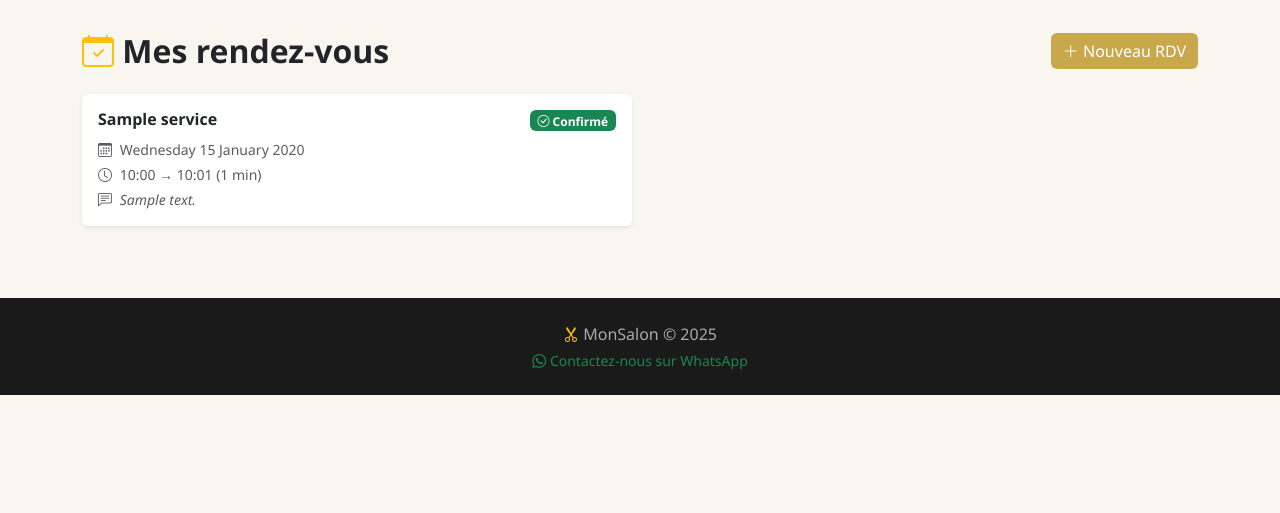
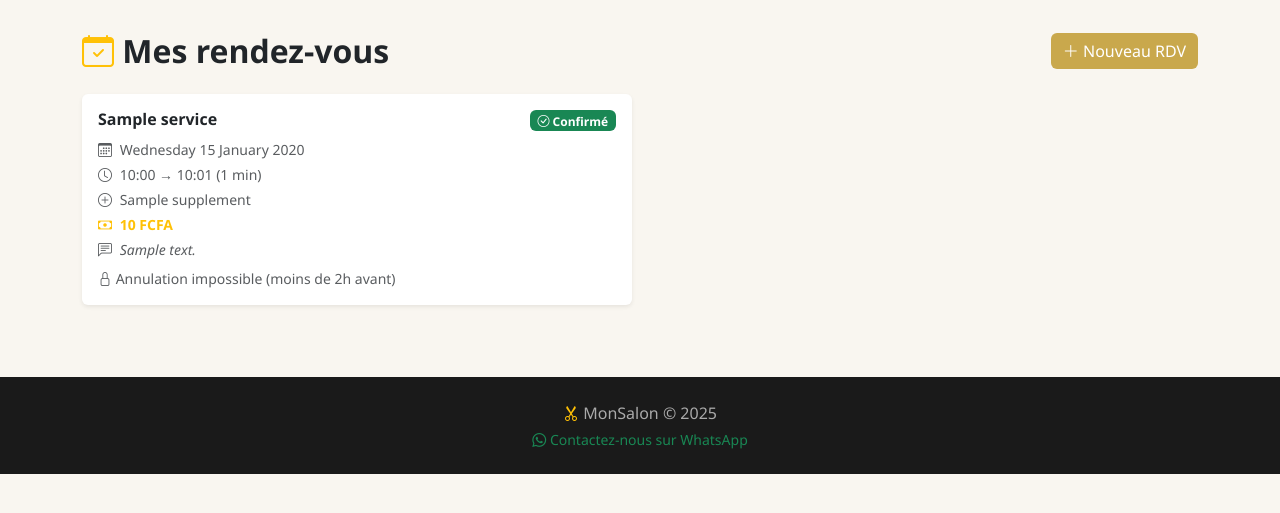
Before and after one commit to jojo-AK/salon_coiffure, a Flask app: page /client/mes-rendezvous in a window 1280 px wide. Shown: the part 56-569 px from the top of the page. Run offline with Flask 3, Linux system fonts and the light colour scheme; a user stored in the database is signed in; tables that the repository leaves empty hold one stand-in row (values such as "Sample post").

Commit message:
troisieme commit feat : annulation RDV client avec delai 2h

```diff
--- a/app/client/routes.py
+++ b/app/client/routes.py
@@ -1,4 +1,4 @@
-from datetime import datetime
+from datetime import datetime, timedelta
 from flask import Blueprint, render_template, redirect, url_for, flash, request, jsonify
 from flask_login import login_required, current_user
 from app.models import db, Service, Supplement, RendezVous, RDVSupplement, verifier_conflit, get_creneaux_disponibles
@@ -106,4 +106,27 @@ def creneaux_disponibles():
 def mes_rendezvous():
     rdvs = RendezVous.query.filter_by(user_id=current_user.id).order_by(
         RendezVous.debut_datetime.desc()).all()
-    return render_template('client/mes_rendezvous.html', rendezvous=rdvs)
+    return render_template('client/mes_rendezvous.html', rendezvous=rdvs, now=datetime.now())
+
+
+@client_bp.route('/rdv/<int:rdv_id>/annuler', methods=['POST'])
+@login_required
+def annuler_rdv(rdv_id):
+    rdv = RendezVous.query.get_or_404(rdv_id)
+
+    if rdv.user_id != current_user.id:
+        flash('Action non autorisee.', 'danger')
+        return redirect(url_for('client.mes_rendezvous'))
+
+    if rdv.statut == 'annule':
+        flash('Ce RDV est deja annule.', 'warning')
+        return redirect(url_for('client.mes_rendezvous'))
+
+    if rdv.debut_datetime - datetime.now() < timedelta(hours=2):
+        flash('Annulation impossible moins de 2h avant le rendez-vous.', 'danger')
+        return redirect(url_for('client.mes_rendezvous'))
+
+    rdv.statut = 'annule'
+    db.session.commit()
+    flash('Votre rendez-vous a ete annule. Le creneau est libere.', 'success')
+    return redirect(url_for('client.mes_rendezvous'))
--- a/app/templates/client/mes_rendezvous.html
+++ b/app/templates/client/mes_rendezvous.html
@@ -15,6 +15,7 @@
   <div class="col-md-6">
     <div class="card border-0 shadow-sm h-100">
       <div class="card-body">
+
         <div class="d-flex justify-content-between align-items-start mb-2">
           <h6 class="fw-bold mb-0">{{ rdv.service.nom }}</h6>
           {% if rdv.statut == 'en_attente' %}
@@ -24,6 +25,10 @@
           {% elif rdv.statut == 'accepte' %}
           <span class="badge bg-success">
             <i class="bi bi-check-circle"></i> Confirmé
+          </span>
+          {% elif rdv.statut == 'annule' %}
+          <span class="badge bg-secondary">
+            <i class="bi bi-x-circle"></i> Annulé
           </span>
           {% else %}
           <span class="badge bg-danger">
@@ -42,20 +47,50 @@
           {{ rdv.fin_datetime.strftime('%H:%M') }}
           ({{ rdv.duree_minutes }} min)
         </p>
+
+        {% if rdv.liste_supplements %}
+        <p class="text-muted small mb-1">
+          <i class="bi bi-plus-circle me-1"></i>
+          {{ rdv.liste_supplements | map(attribute='nom') | join(', ') }}
+        </p>
+        {% endif %}
+
+        <p class="fw-semibold text-warning small mb-1">
+          <i class="bi bi-cash me-1"></i> {{ rdv.prix_total|int }} FCFA
+        </p>
+
         {% if rdv.note_client %}
         <p class="text-muted small mb-0 fst-italic">
           <i class="bi bi-chat-left-text me-1"></i> {{ rdv.note_client }}
         </p>
         {% endif %}
+
+        {% if rdv.statut in ['en_attente', 'accepte'] %}
+        {% set diff_heures = ((rdv.debut_datetime - now).total_seconds() / 3600) | int %}
+        {% if diff_heures > 2 %}
+        <form method="POST" action="{{ url_for('client.annuler_rdv', rdv_id=rdv.id) }}" class="mt-3"
+          onsubmit="return confirm('Confirmer l\'annulation ?')">
+          <button type="submit" class="btn btn-outline-danger btn-sm w-100">
+            <i class="bi bi-x-lg"></i> Annuler ce RDV
+          </button>
+        </form>
+        {% else %}
+        <p class="text-muted small mt-2 mb-0">
+          <i class="bi bi-lock"></i> Annulation impossible (moins de 2h avant)
+        </p>
+        {% endif %}
+        {% endif %}
+
       </div>
     </div>
   </div>
   {% endfor %}
 </div>
+
 {% else %}
 <div class="text-center py-5">
-    <i class="bi bi-calendar-x" style="font-size: 3rem; color: #ccc;"></i>
-    <p class="text-muted mt-3">Vous n'avez aucun rendez-vous pour l'instant.</p>
+  <i class="bi bi-calendar-x" style="font-size:3rem;color:#ccc;"></i>
+  <p class="text-muted mt-3">Aucun rendez-vous pour l'instant.</p>
   <a href="{{ url_for('client.reserver') }}" class="btn btn-gold mt-2">
     Prendre un rendez-vous
   </a>
```
Also changed, not shown: app/templates/admin/service_form.html (+32 -16 lines), app/static/uploads/service_jo_cut_WIN_20250317_15_01_12_Pro.jpg (added). Lines whose indentation alone changed are shown as unchanged.
